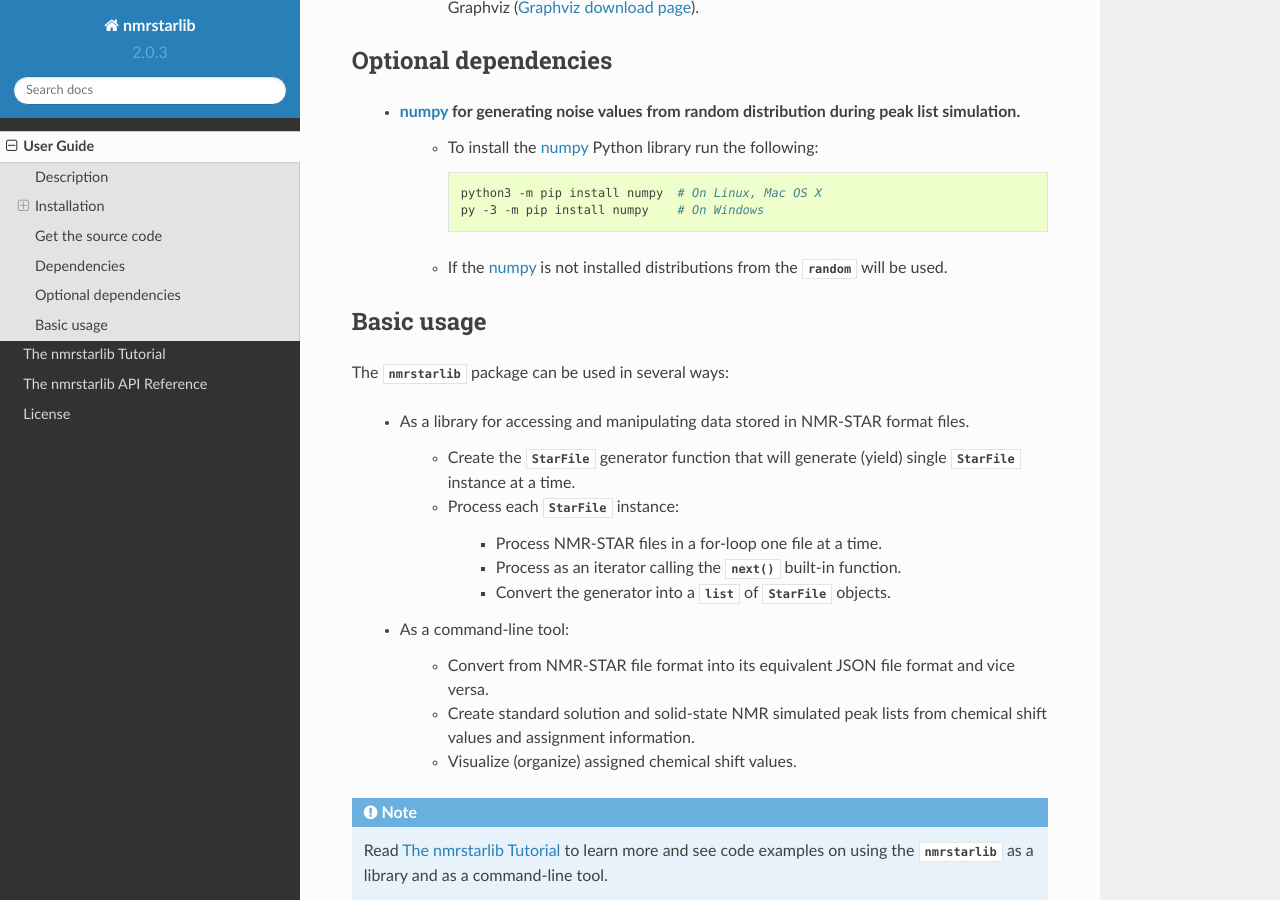
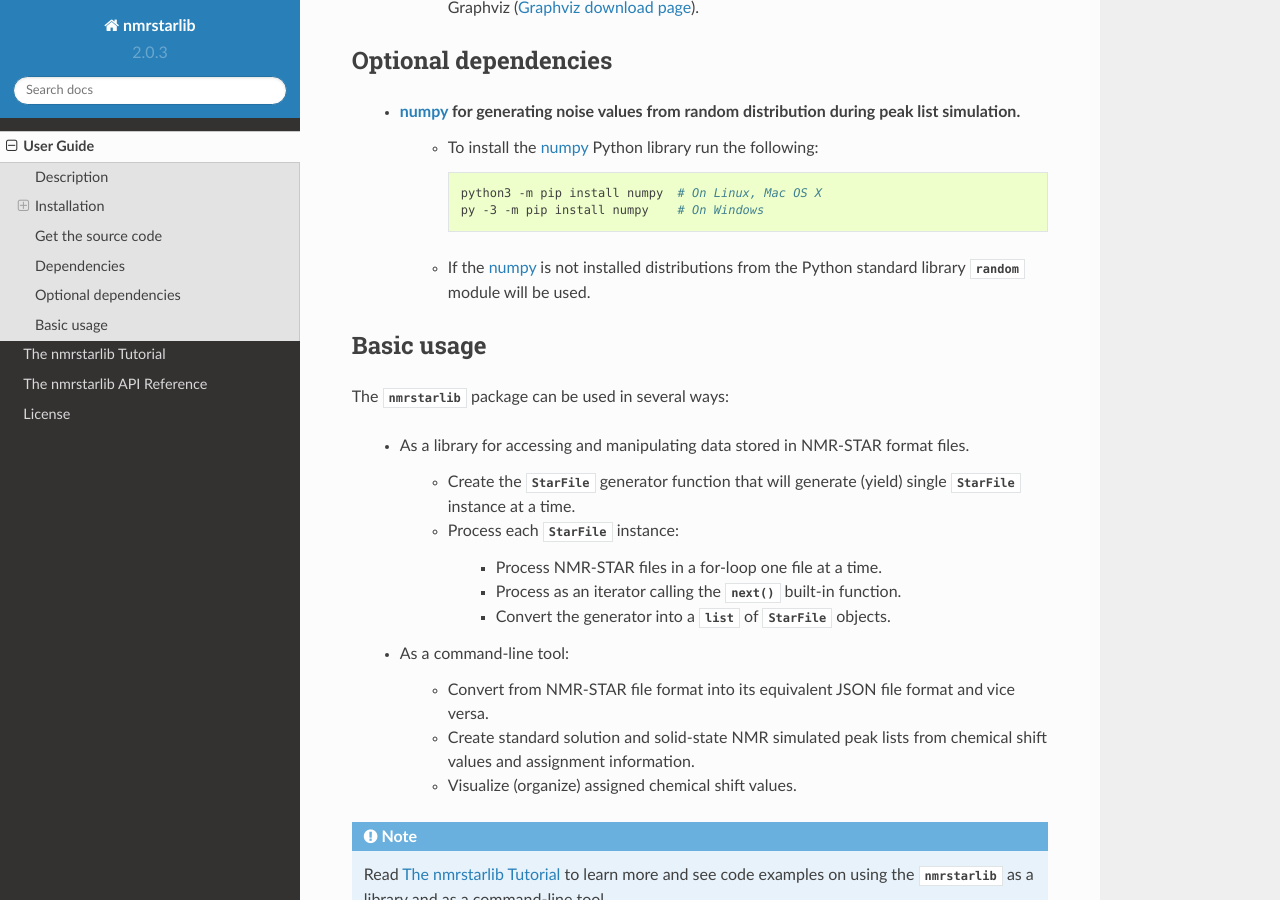
Before and after one commit to MoseleyBioinformaticsLab/nmrstarlib, a Sphinx documentation site: the page built from docs/guide.rst, in a window 1280 px wide and 900 px high, scrolled down 2183 px. Built offline with Sphinx 7.4.7 and the Read the Docs theme 2.0.0, drawn with Linux system fonts in a browser that asks for light colours.

Commit message:
User guide update.

```diff
--- a/docs/guide.rst
+++ b/docs/guide.rst
@@ -120,7 +120,8 @@ Optional dependencies
            python3 -m pip install numpy  # On Linux, Mac OS X
            py -3 -m pip install numpy    # On Windows
 
-      * If the numpy_ is not installed distributions from the :py:mod:`random` will be used.
+      * If the numpy_ is not installed distributions from the Python standard library
+        :py:mod:`random` module will be used.
 
 
 Basic usage
```
